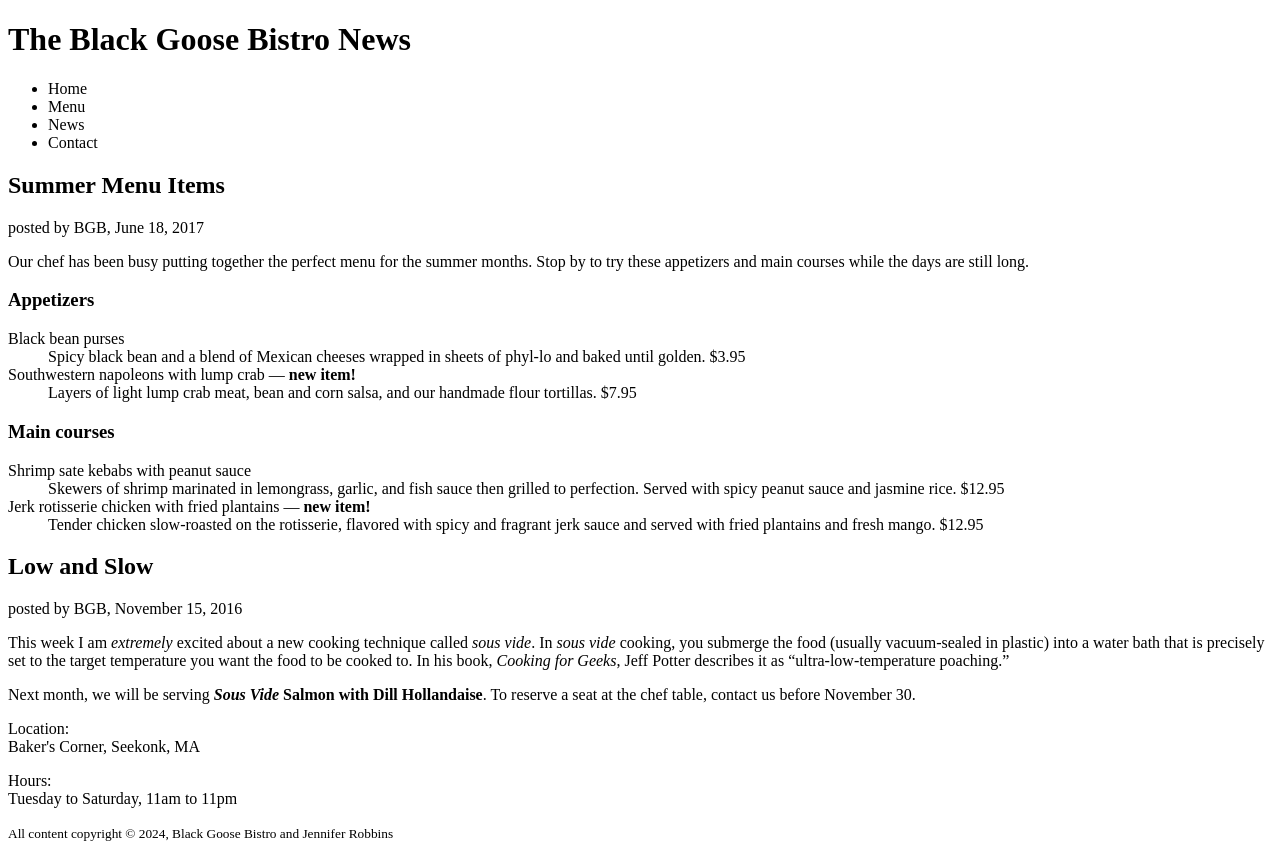
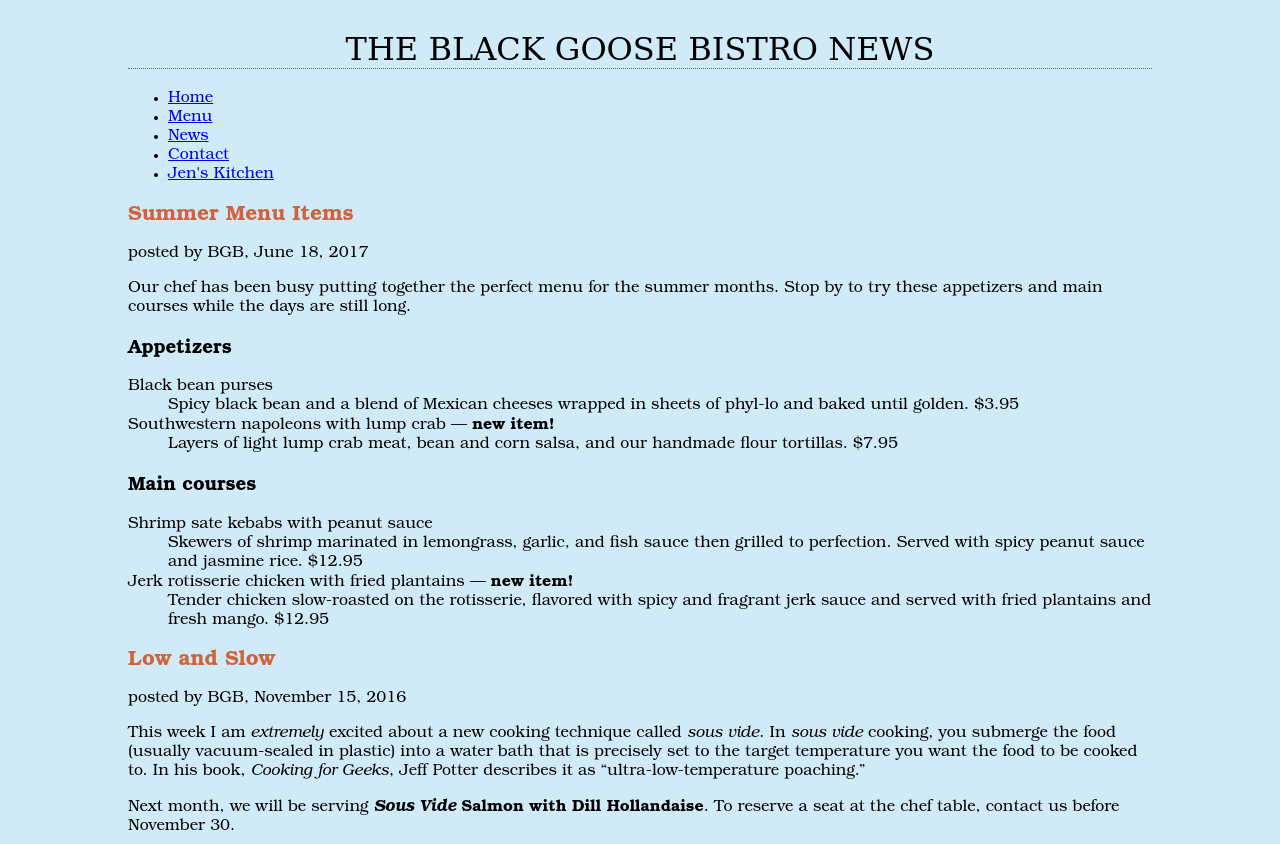
Before and after one commit to stephielynn/fid, a plain HTML site: page bistro/bgnews.html in a window 1280 px wide. Shown: the top 844 px of the page. Drawn offline with Linux system fonts and the light colour scheme.

Commit message:
Updating with Jen's Kitchen

```diff
--- a/bistro/bgnews.html
+++ b/bistro/bgnews.html
@@ -4,21 +4,48 @@
   <head>
     <meta charset="utf-8">
     <title>The Black Goose Bistro News</title>
+    <style>
+
+      body {
+        background-color: #d0eaf7;
+        margin: 0 10%;
+        font-family: Superclarendon, 'Bookman Old Style', 'URW Bookman', 'URW Bookman L', 'Georgia Pro', Georgia, serif;
+        }
+
+      h1 {
+        text-align: center;
+        font-family: Rockwell, 'Rockwell Nova', 'Roboto Slab', 'DejaVu Serif', 'Sitka Small', serif;
+        font-weight: normal;
+        text-transform: uppercase;
+        border-bottom: 1px dotted #557381;
+        margin-top: 30px;
+      }
+
+      h2 {
+        color: #d1633c;
+        font-size: 1.3em;
+      }
+
+    </style>
   </head>
 
 <body>
 
   <header>
+
     <h1>The Black Goose Bistro News</h1>
+
     <nav>
       <ul>
-        <li>Home</li>
-        <li>Menu</li>
-        <li>News</li>
-        <li>Contact</li>
+        <li><a href="index.html">Home</a></li>
+        <li><a href="menu.html">Menu</a></li>
+        <li><a href="bgnews.html">News</a></li>
+        <li><a href="contact.html">Contact</a></li>
+        <li><a href="jenskitchen/jenskitch.html">Jen's Kitchen</a></li>
       </ul>
     </nav>
-    </header>
+
+  </header>
 
     <article>
       <header>
```
Also changed, not shown: bistro/contact.html (added, +66 -0 lines), bistro/index.html (+12 -2 lines), bistro/images/blackgoose.png (added), bistro/images/jenskitchen.gif (added), bistro/images/spoon.gif (added).
